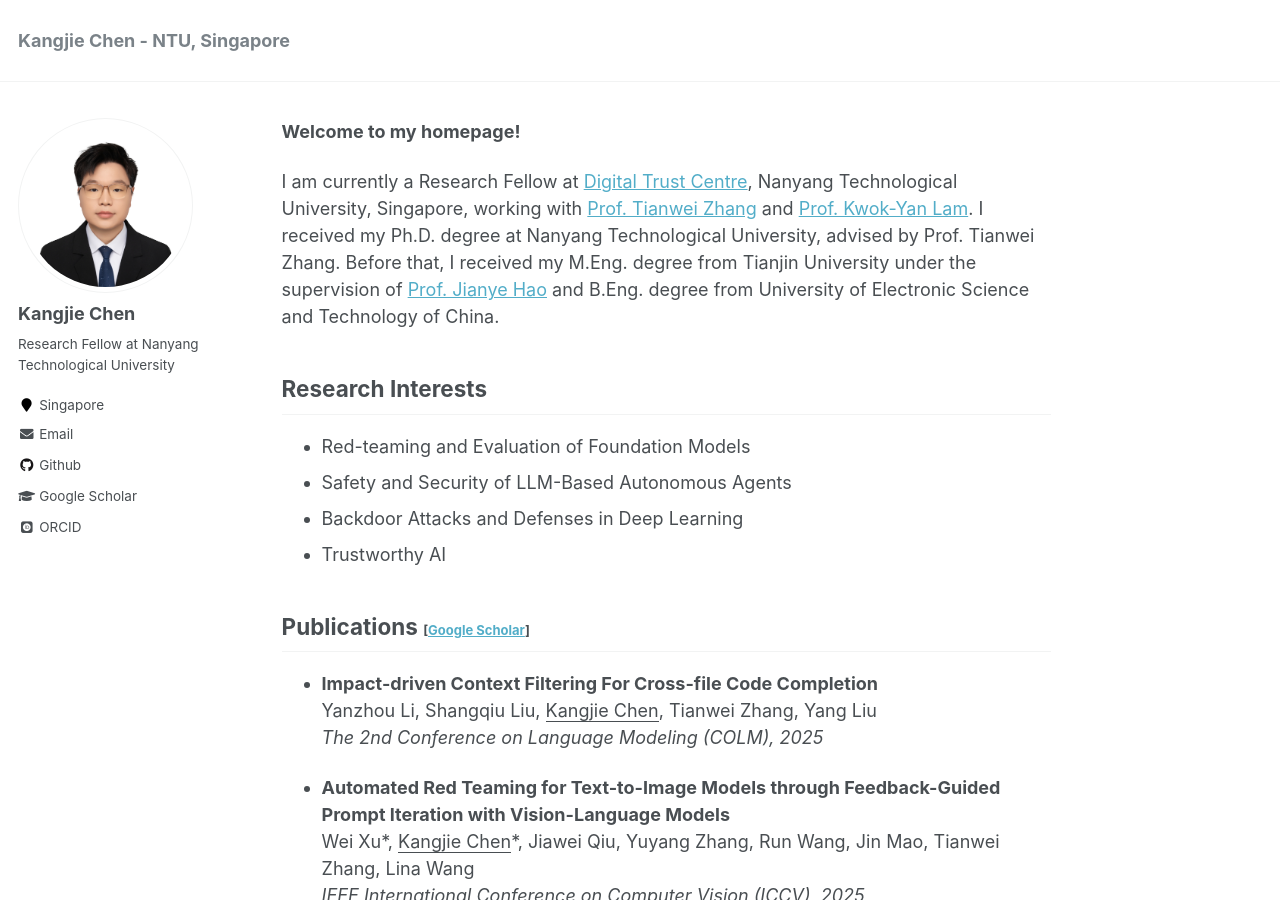
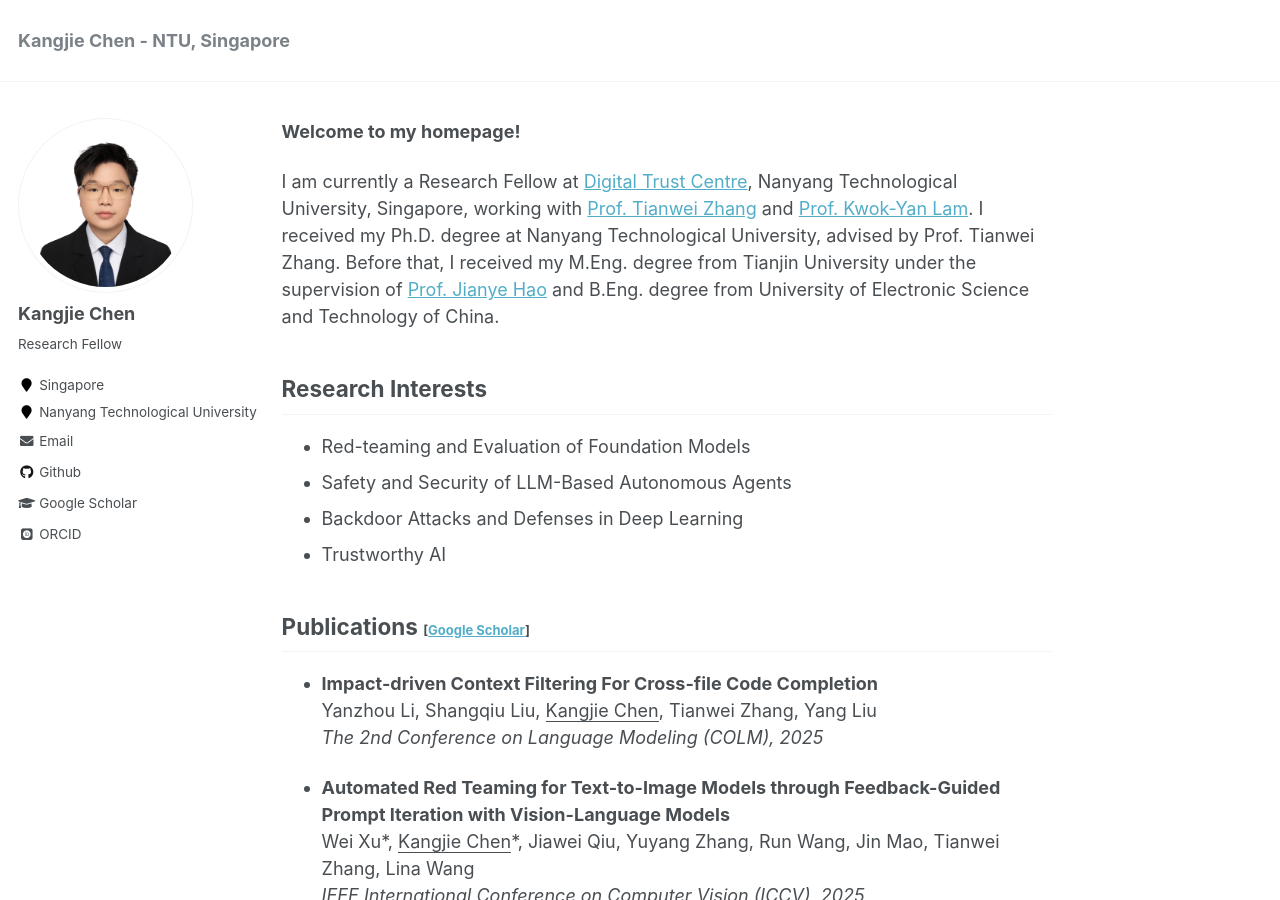
Before and after one commit to kangjie-chen/kangjie-chen.github.io, a Jekyll site: the page built from _pages/about.md, in a window 1280 px wide and 900 px high. Built offline with Jekyll 4.4.1, drawn with Linux system fonts in a browser that asks for light colours; some web fonts are replaced.

```diff
--- a/_config.yml
+++ b/_config.yml
@@ -82,9 +82,9 @@ analytics:
 author:
   name             : "Kangjie Chen"
   avatar           : "202506-square.jpg"
-  bio              : "Research Fellow at Nanyang Technological University"
+  bio              : "Research Fellow"
   location         : "Singapore"
-  employer         :
+  employer         : "Nanyang Technological University"
   pubmed           :
   googlescholar    : "https://scholar.google.com/citations?user=vEPnP6oAAAAJ"
   email            : "kangjie001@ntu.edu.sg"
```
